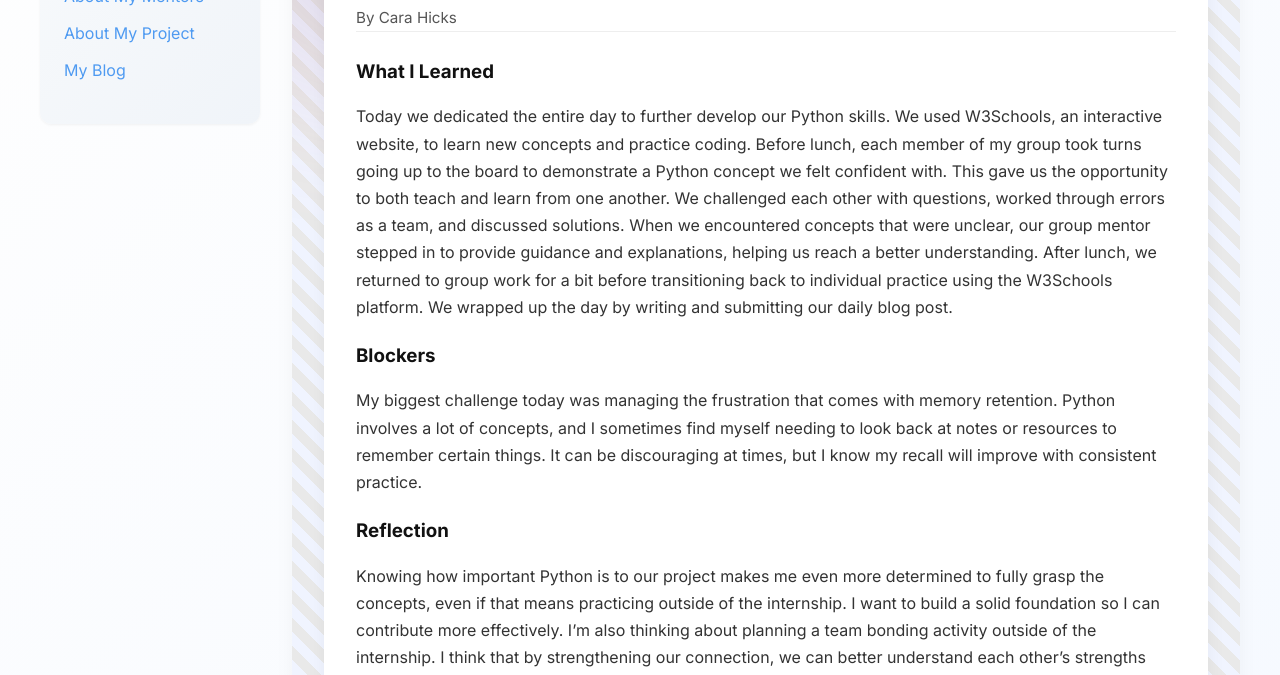
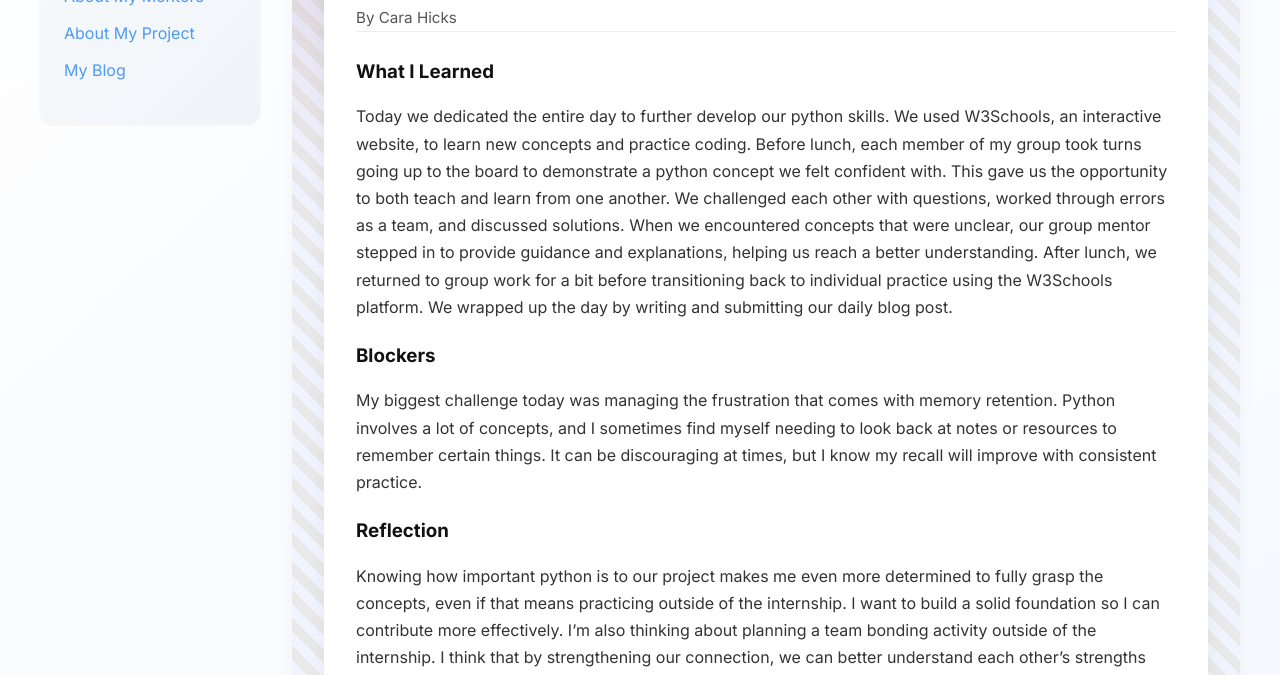
Before and after one commit to 4Carah/4Carah.github.io, a Jekyll site: the page built from _posts/2025-06-03-day-6.md, in a window 1280 px wide. Shown: the part 211-886 px from the top of the page. Built offline with Jekyll 4.4.1, drawn with Linux system fonts in a browser that asks for light colours; some of the changed text lies outside the part shown.

Commit message:
Update 2025-06-03-day-6.md

```diff
--- a/_posts/2025-06-03-day-6.md
+++ b/_posts/2025-06-03-day-6.md
@@ -7,11 +7,11 @@ permalink: /day6.html
 tags: ["CEAMLS", "Google Colab", "Python","Team"]
 
 what_i_learned: |
-  Today we dedicated the entire day to further develop our Python skills. We used W3Schools, an interactive website, to learn new concepts and practice coding. Before lunch, each member of my group took turns going up to the board to demonstrate a Python concept we felt confident with. This gave us the opportunity to both teach and learn from one another. We challenged each other with questions, worked through errors as a team, and discussed solutions. When we encountered concepts that were unclear, our group mentor stepped in to provide guidance and explanations, helping us reach a better understanding. After lunch, we returned to group work for a bit before transitioning back to individual practice using the W3Schools platform. We wrapped up the day by writing and submitting our daily blog post.
+  Today we dedicated the entire day to further develop our python skills. We used W3Schools, an interactive website, to learn new concepts and practice coding. Before lunch, each member of my group took turns going up to the board to demonstrate a python concept we felt confident with. This gave us the opportunity to both teach and learn from one another. We challenged each other with questions, worked through errors as a team, and discussed solutions. When we encountered concepts that were unclear, our group mentor stepped in to provide guidance and explanations, helping us reach a better understanding. After lunch, we returned to group work for a bit before transitioning back to individual practice using the W3Schools platform. We wrapped up the day by writing and submitting our daily blog post.
 
 blockers: |
   My biggest challenge today was managing the frustration that comes with memory retention. Python involves a lot of concepts, and I sometimes find myself needing to look back at notes or resources to remember certain things. It can be discouraging at times, but I know my recall will improve with consistent practice.
 
 reflection: |
-  Knowing how important Python is to our project makes me even more determined to fully grasp the concepts, even if that means practicing outside of the internship. I want to build a solid foundation so I can contribute more effectively. I’m also thinking about planning a team bonding activity outside of the internship. I think that by strengthening our connection, we can better understand each other’s strengths and weaknesses, which will help us work more efficiently as a team. Today, a former CEAMLS SAIRI participant reminded us just how essential teamwork is, and that message really stuck with me.
+  Knowing how important python is to our project makes me even more determined to fully grasp the concepts, even if that means practicing outside of the internship. I want to build a solid foundation so I can contribute more effectively. I’m also thinking about planning a team bonding activity outside of the internship. I think that by strengthening our connection, we can better understand each other’s strengths and weaknesses, which will help us work more efficiently as a team. Today, a former CEAMLS SAIRI participant reminded us just how essential teamwork is, and that message really stuck with me.
 ---
```
